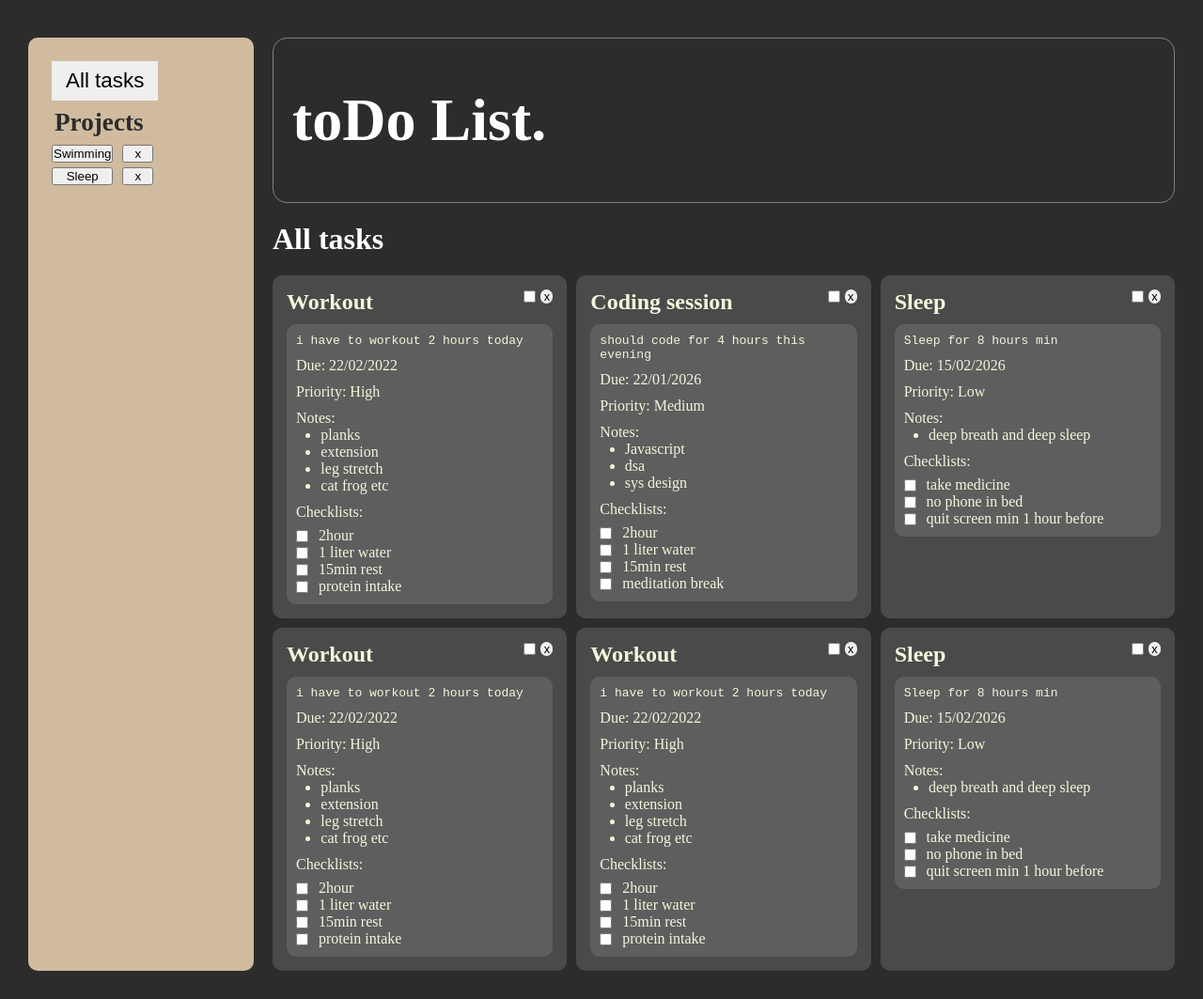
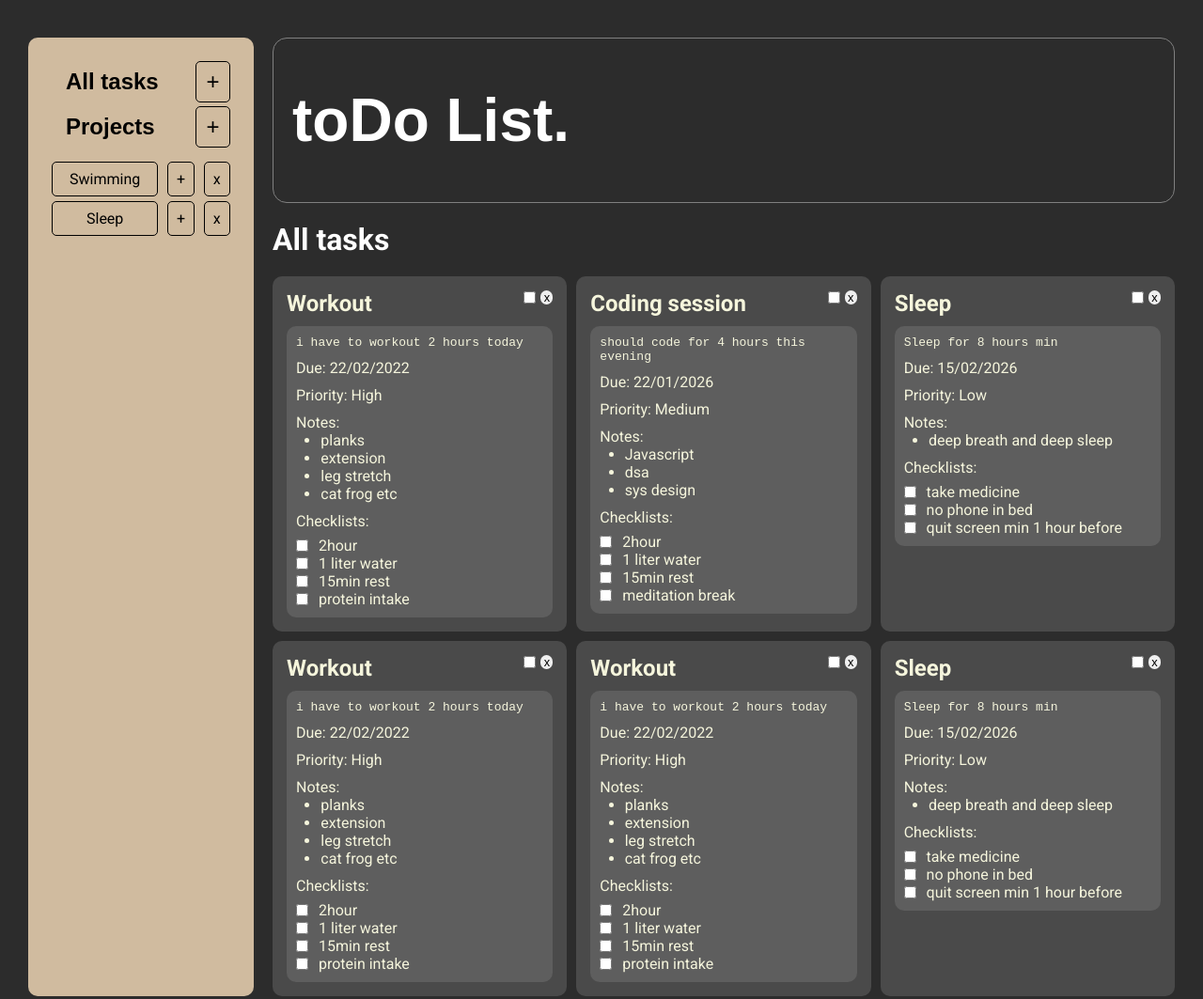
Before and after one commit to hrxd2/todo-list-project, a website built with webpack: page src/template.html in a window 1280 px wide. Shown: the whole page at 94% size. Built offline with nearby package versions, Linux system fonts and the light colour scheme; a web font is replaced by a local one.

Commit message:
update: font family and add buttons
add buttons added to project section and font family updated to science gothic

```diff
--- a/src/screenController.js
+++ b/src/screenController.js
@@ -91,9 +91,10 @@ function populateProjects(projectArray){
         const titleDiv = newElem('div', 'project-title-div', '', `${obj.uid}`);
 
 		const titleButton = newElem('button', 'project-title-button', `${obj.title}`, `${obj.uid}`);
+        const addBtn = newElem('button', 'projectTask-add-button', '+');
         const delBtn = newElem('button', 'project-delete-button', 'x');
 
-        titleDiv.append(titleButton, delBtn);
+        titleDiv.append(titleButton, addBtn, delBtn);
         projectTitles.appendChild(titleDiv);
 	});
 }
--- a/src/styles.css
+++ b/src/styles.css
@@ -7,6 +7,7 @@
 body{
   background-color: #2C2C2C;
   color: white;
+  font-family: "Roboto", sans-serif;
 }
 
 .container,
@@ -16,7 +17,8 @@ body{
 .task-main,
 .project-titles,
 .project-title-div,
-.section{
+.section,
+.aside-buttons{
   display: grid;
 }
 
@@ -38,6 +40,7 @@ body{
   border: 1px solid grey;
   padding: 50px 20px;
   font-size: 2rem;
+  font-family: "Science Gothic", sans-serif;
 }
 .aside{
   grid-area: 1/1/4/2;
@@ -93,15 +96,28 @@ body{
 }
 
 .project-titles{
-  justify-content: left;
   gap: 5px;
 }
 .project-title-div{
-  grid-template-columns: 2fr 1fr;
+  grid-template-columns: 4fr 1fr 1fr;
+}
+.project-title-div > button{
+  font-size: 1rem;
+  background: none;
+  border: 1px solid;
+  border-radius: 5px;
+  padding: 8px;
+  font-family: inherit;
+}
+
+.project-title-div > button,
+.add-button{
+  cursor: pointer;
 }
 
 .project-titles,
 .all-tasks,
+.projects-btn,
 .btn-div > button{
   cursor: pointer;
   border: none;
@@ -109,15 +125,32 @@ body{
 .project-titles >  button{
   font-size: 1rem;
   padding: 4px 15px;
-  border-radius: 2px;
+  border-radius: 5px;
   text-align: left;
 }
-.all-tasks{
-  font-size: 1.4rem;
+.all-tasks,
+.projects-btn{
+  font-size: 1.5rem;
   padding: 8px 15px;
+  background: none;
+  font-weight: bold;
+  text-align: left;
+  font-family: "Science Gothic", sans-serif;
 }
-.aside > h3{
+.aside-buttons > h3{
   font-size: 1.7rem;
   border: none;
   padding: 8px 3px;
 }
+
+.aside-buttons{
+  grid-template-columns: 4fr 1fr;
+  gap: 4px;
+  margin-bottom: 15px;
+}
+.add-button{
+  border: 1px solid;
+  background: none;
+  font-size: 1.5rem;
+  border-radius: 5px;
+}
--- a/src/template.html
+++ b/src/template.html
@@ -4,7 +4,10 @@
   <meta charset="UTF-8">
   <meta name="viewport" content="width=device-width, initial-scale=1.0">
   <title>TodoList</title>
-  <link rel='stylesheet' href='styles.css'>
+  <link rel="preconnect" href="https://fonts.googleapis.com">
+  <link rel="preconnect" href="https://fonts.gstatic.com" crossorigin>
+  <link href="https://fonts.googleapis.com/css2?family=Rubik:ital,wght@0,300..900;1,300..900&family=Science+Gothic:wght@100..900&display=swap" rel="stylesheet">
+  <link href="https://fonts.googleapis.com/css2?family=Roboto:ital,wght@0,100..900;1,100..900&family=Rubik:ital,wght@0,300..900;1,300..900&family=Science+Gothic:wght@100..900&display=swap" rel="stylesheet">
 </head>
 <body>
     <div class="container">
@@ -13,8 +16,14 @@
       </header>
 
       <aside class='aside'>
-        <button class="all-tasks">All tasks</button>
-        <h3>Projects</h3>
+
+        <div class="aside-buttons">
+          <button class="all-tasks">All tasks</button>
+          <button class="add-button">+</button>
+          <button class="projects-btn">Projects</button>
+          <button class="add-button">+</button>
+        </div>
+
         <div class="project-titles">
 
         </div>
```
